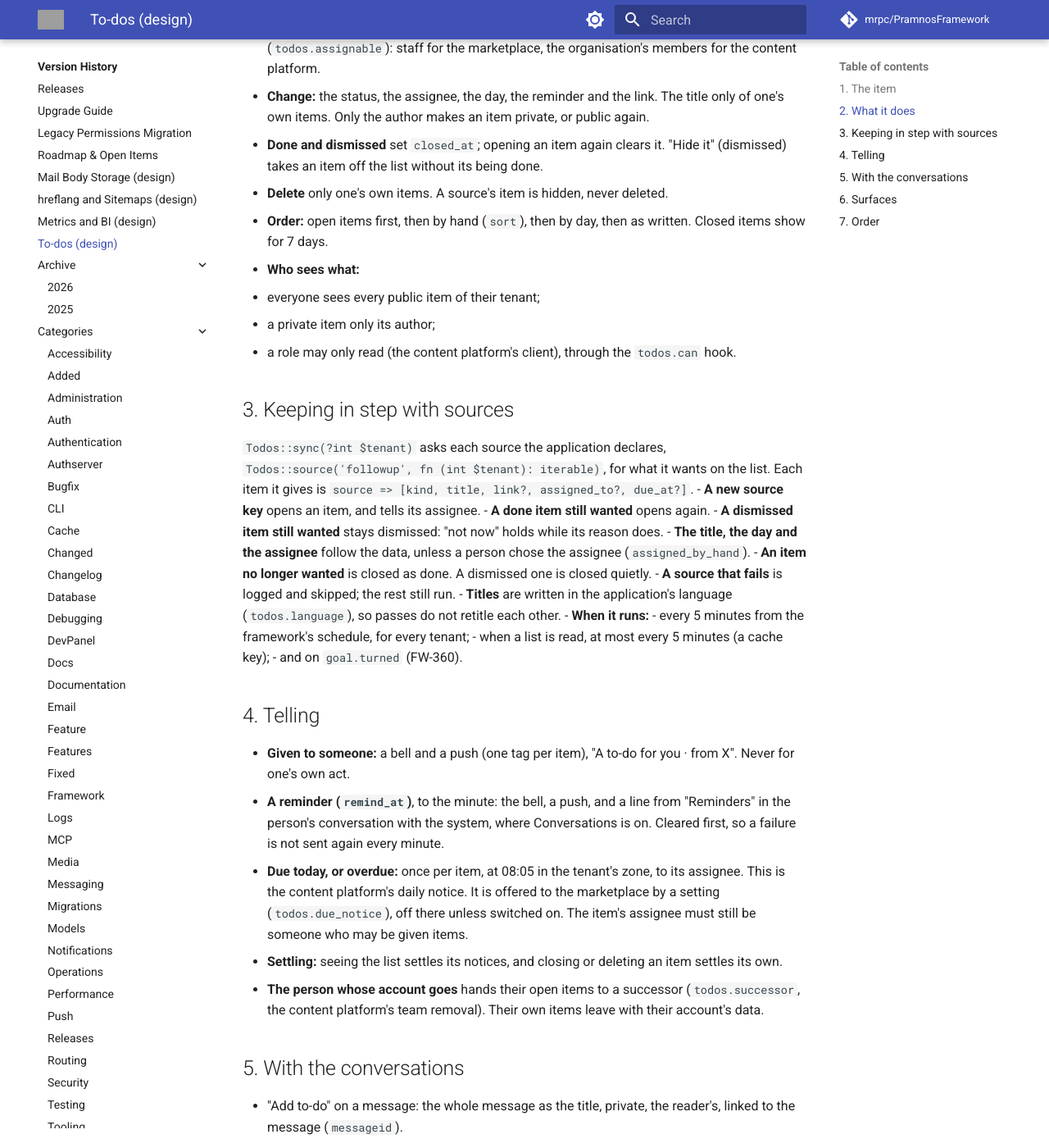
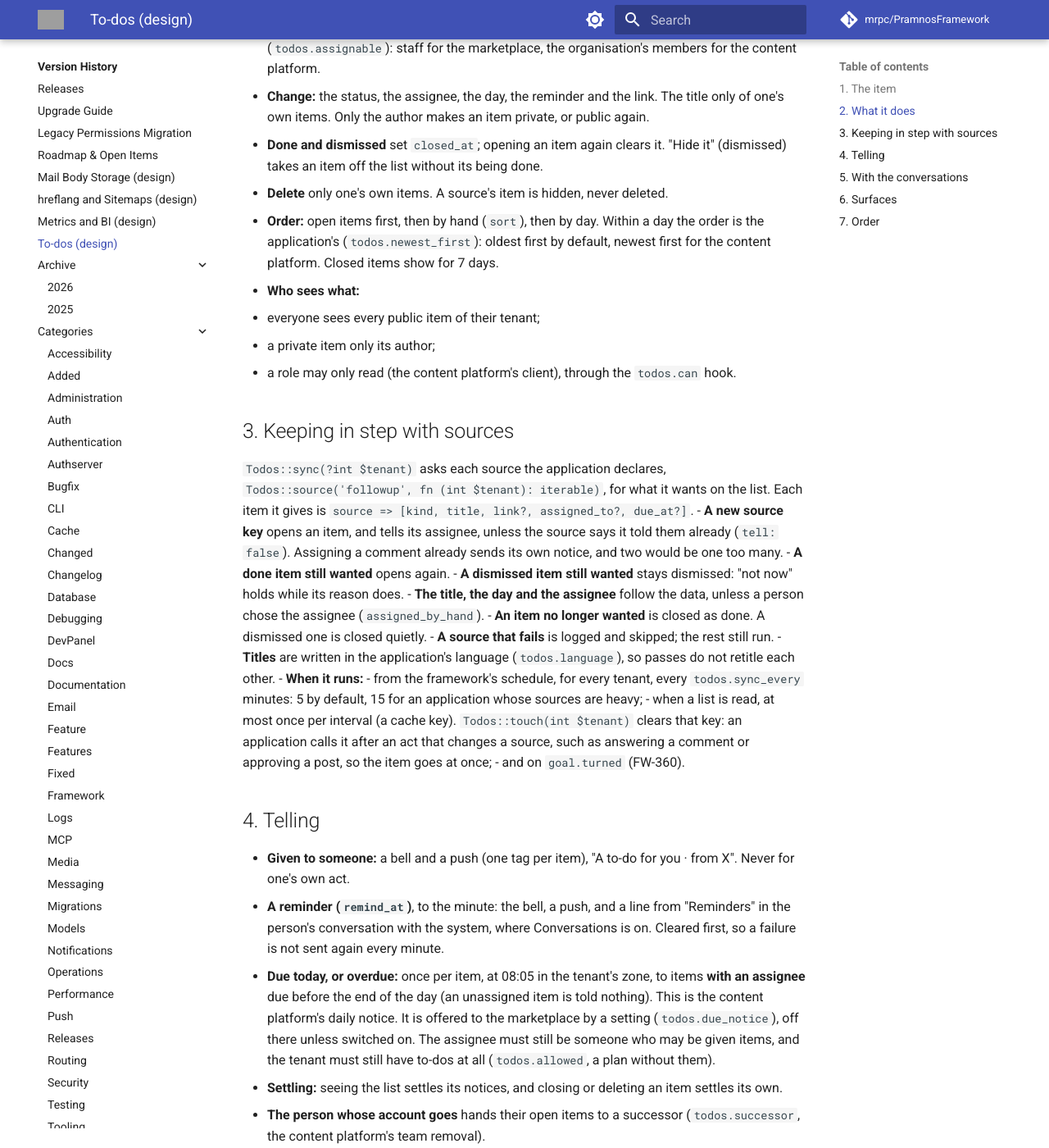
Before and after one commit to mrpc/PramnosFramework, an MkDocs documentation site: the page built from docs/Todos-Design.md, in a window 1280 px wide and 1400 px high, scrolled down 1652 px. Shown: the whole window at 82% size. Built offline with MkDocs 1.6.1 and Material for MkDocs 9.7.7, drawn with Linux system fonts in a browser that asks for light colours; comment, search, counter and statistics services are not loaded; some of the changed text lies outside the part shown; grey boxes are pictures that could not be loaded.

Commit message:
docs(todos): FW-363 design — the content platform's five corrections

```diff
--- a/docs/Todos-Design.md
+++ b/docs/Todos-Design.md
@@ -51,8 +51,9 @@ done now. Who changed what goes to the change log (rule 14).
 - **Done and dismissed** set `closed_at`; opening an item again clears it. "Hide it" (dismissed)
   takes an item off the list without its being done.
 - **Delete** only one's own items. A source's item is hidden, never deleted.
-- **Order:** open items first, then by hand (`sort`), then by day, then as written. Closed items
-  show for 7 days.
+- **Order:** open items first, then by hand (`sort`), then by day. Within a day the order is the
+  application's (`todos.newest_first`): oldest first by default, newest first for the content
+  platform. Closed items show for 7 days.
 - **Who sees what:**
   - everyone sees every public item of their tenant;
   - a private item only its author;
@@ -63,7 +64,9 @@ done now. Who changed what goes to the change log (rule 14).
 `Todos::sync(?int $tenant)` asks each source the application declares,
 `Todos::source('followup', fn (int $tenant): iterable)`, for what it wants on the list. Each item
 it gives is `source => [kind, title, link?, assigned_to?, due_at?]`.
-- **A new source key** opens an item, and tells its assignee.
+- **A new source key** opens an item, and tells its assignee, unless the source says it told them
+  already (`tell: false`). Assigning a comment already sends its own notice, and two would be one
+  too many.
 - **A done item still wanted** opens again.
 - **A dismissed item still wanted** stays dismissed: "not now" holds while its reason does.
 - **The title, the day and the assignee** follow the data, unless a person chose the assignee
@@ -73,8 +76,11 @@ it gives is `source => [kind, title, link?, assigned_to?, due_at?]`.
 - **Titles** are written in the application's language (`todos.language`), so passes do not
   retitle each other.
 - **When it runs:**
-  - every 5 minutes from the framework's schedule, for every tenant;
-  - when a list is read, at most every 5 minutes (a cache key);
+  - from the framework's schedule, for every tenant, every `todos.sync_every` minutes: 5 by
+    default, 15 for an application whose sources are heavy;
+  - when a list is read, at most once per interval (a cache key).
+    `Todos::touch(int $tenant)` clears that key: an application calls it after an act that
+    changes a source, such as answering a comment or approving a post, so the item goes at once;
   - and on `goal.turned` (FW-360).
 
 ## 4. Telling
@@ -84,14 +90,19 @@ it gives is `source => [kind, title, link?, assigned_to?, due_at?]`.
 - **A reminder (`remind_at`)**, to the minute: the bell, a push, and a line from "Reminders" in
   the person's conversation with the system, where Conversations is on. Cleared first, so a
   failure is not sent again every minute.
-- **Due today, or overdue:** once per item, at 08:05 in the tenant's zone, to its assignee. This
-  is the content platform's daily notice. It is offered to the marketplace by a setting
-  (`todos.due_notice`), off there unless switched on. The item's assignee must still be someone
-  who may be given items.
+- **Due today, or overdue:** once per item, at 08:05 in the tenant's zone, to items **with an
+  assignee** due before the end of the day (an unassigned item is told nothing). This is the
+  content platform's daily notice. It is offered to the marketplace by a setting
+  (`todos.due_notice`), off there unless switched on. The assignee must still be someone who may
+  be given items, and the tenant must still have to-dos at all (`todos.allowed`, a plan without
+  them).
 - **Settling:** seeing the list settles its notices, and closing or deleting an item settles its
   own.
 - **The person whose account goes** hands their open items to a successor (`todos.successor`,
-  the content platform's team removal). Their own items leave with their account's data.
+  the content platform's team removal).
+- **An export** gives the rows of its scope, and the application decides the scope: a person's
+  own items, or every own item of the organisations exported (`Todos::exportable($tenant,
+  ?$person)`).
 
 ## 5. With the conversations
 
@@ -123,7 +134,8 @@ it gives is `source => [kind, title, link?, assigned_to?, due_at?]`.
 - **Ask and MCP tool `todos`** (its name per application: the content platform's assistants
   know `glideday-todo`):
   - `list`: who is me, all or team; a person; about a user or page; closed ones;
-  - `add` and `update` as writes.
+  - `add` and `update` as writes, keeping the content platform's meaning: `assigned_to` 0 is
+    nobody, a `due` of '' clears it, and a plan without to-dos refuses.
 - **JSON API:** `GET/POST/PUT/DELETE` under a path the application chooses, with the list, the
   person's name, and the plan's capability (`todos.allowed`).
 - **The account's export** carries a person's own items.
```
